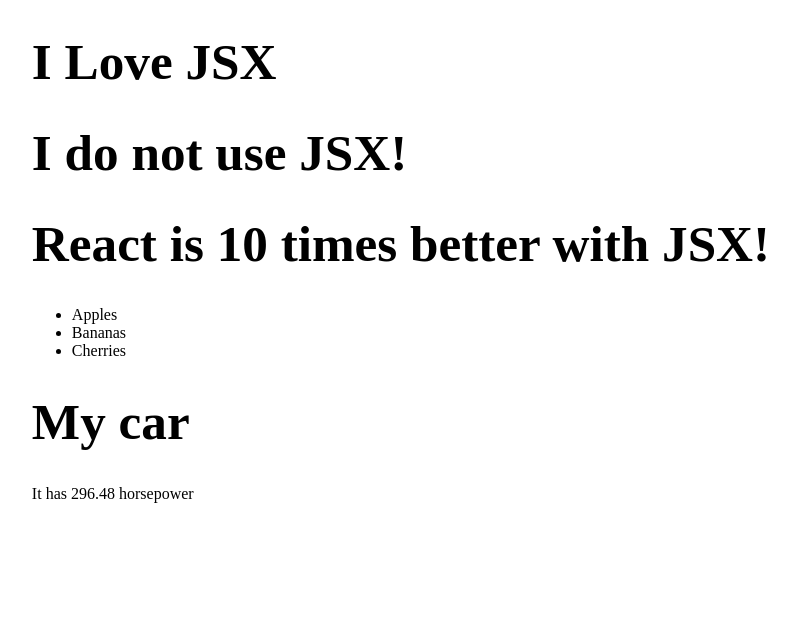
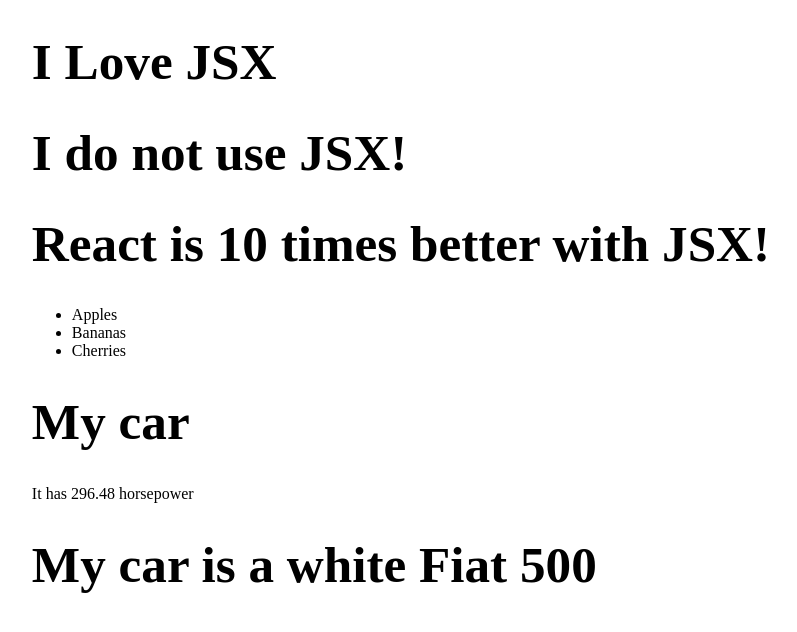
Before and after one commit to rohitware/react-skill-builder, a React (Vite) app: page / in a window 1280 px wide. Shown: the top 632 px of the page, without its empty margins (239-1036 px from the left). Built offline with nearby package versions, Linux system fonts and the light colour scheme.

Commit message:
object property inside JSX:

```diff
--- a/src/App.jsx
+++ b/src/App.jsx
@@ -1,6 +1,7 @@
 // import './App.css'
 import Demo1 from "./jsx/Demo1";
 import JsxExpressions from "./jsx/JsxExpressions";
+import Car from "./jsx/Car";
 
 function App() {
   return (
@@ -8,6 +9,7 @@
       <div className="App">
         <Demo1 />
         <JsxExpressions />
+        <Car />
       </div>
     </>
   );
--- /dev/null
+++ b/src/jsx/Car.jsx
@@ -0,0 +1,15 @@
+function Car() {
+  const myobj = {
+    name: "Fiat",
+    model: "500",
+    color: "white",
+  };
+  return (
+    <>
+      <h1>
+        My car is a {myobj.color} {myobj.name} {myobj.model}
+      </h1>
+    </>
+  );
+}
+export default Car;
```
